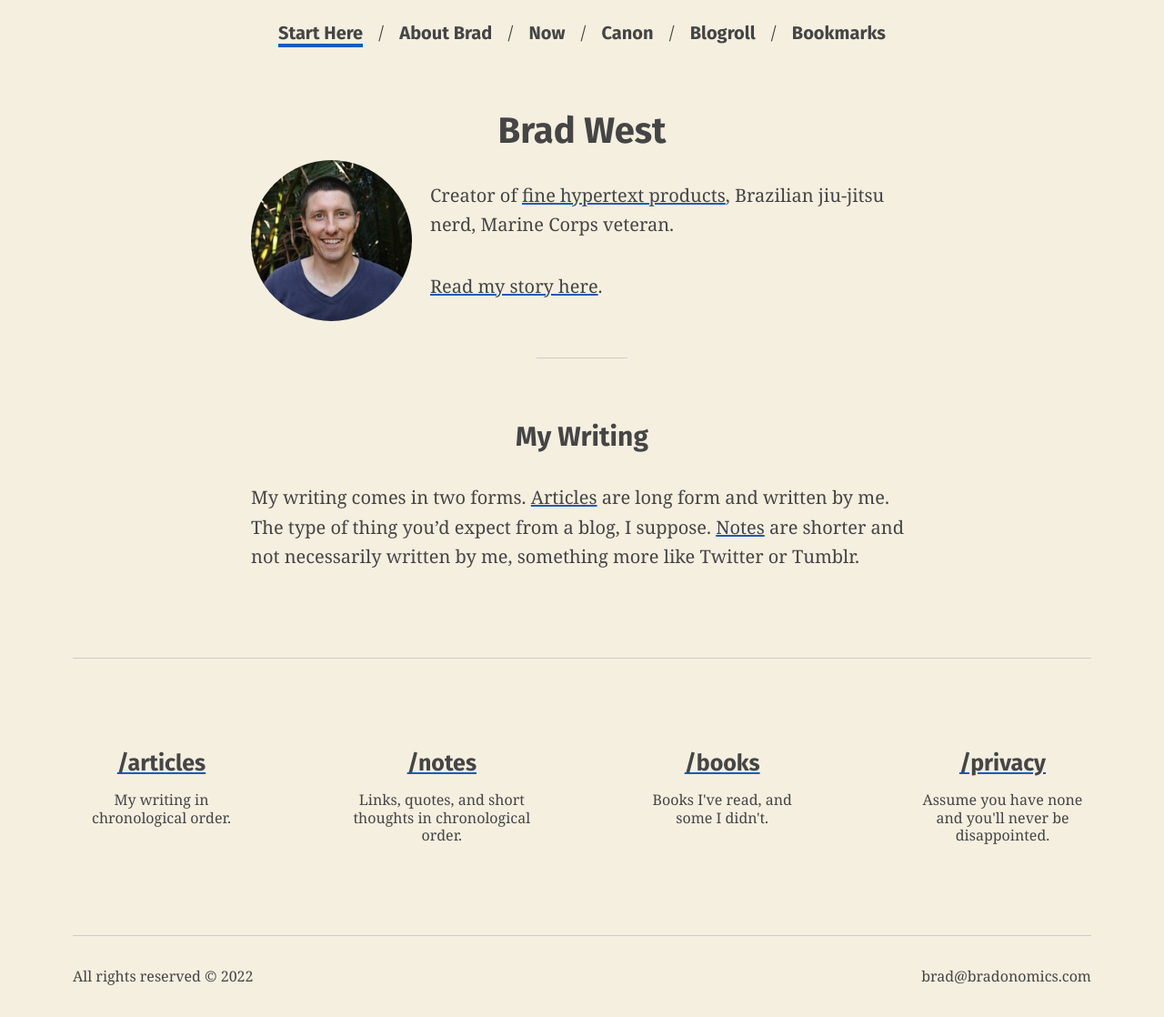
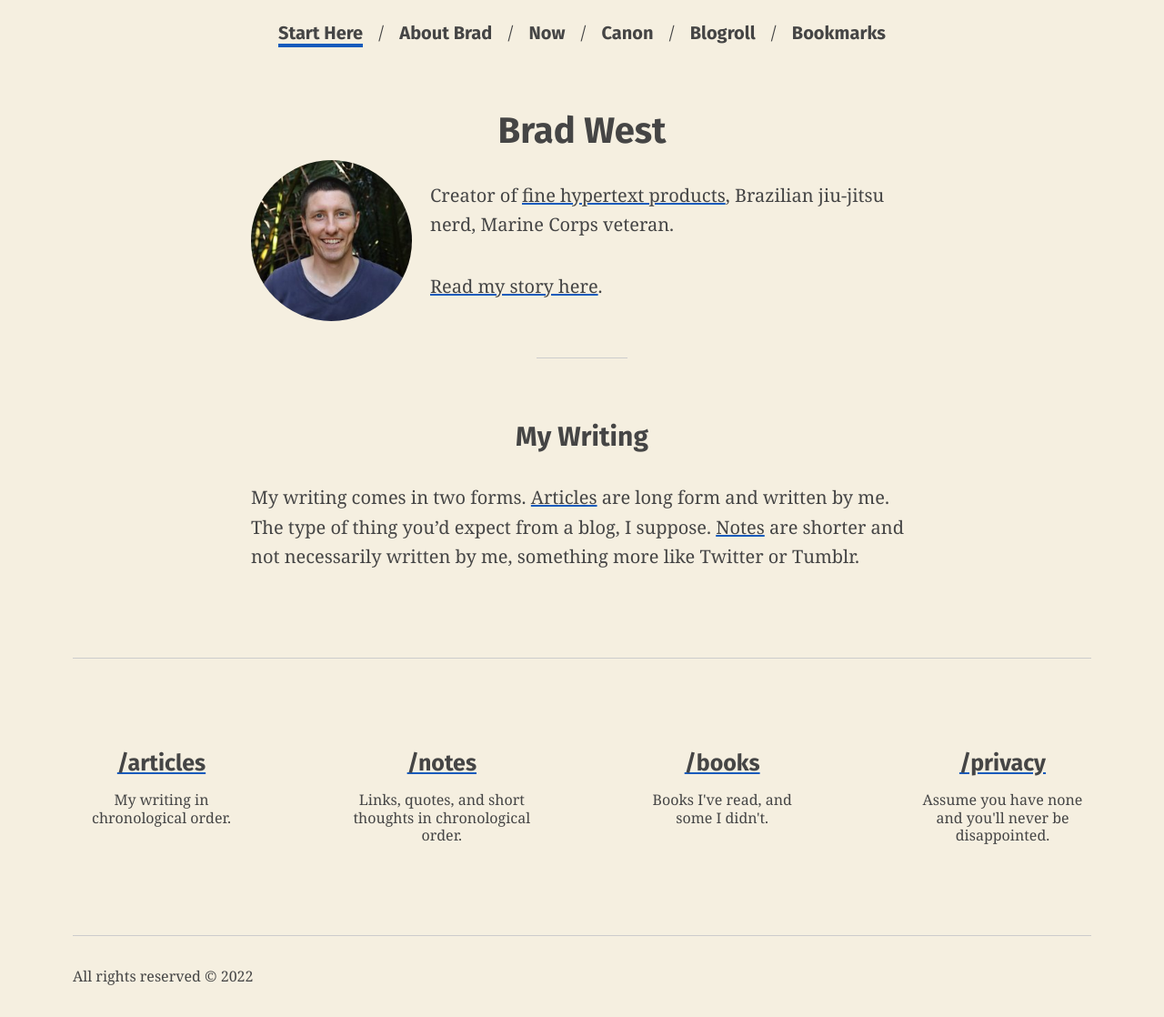
Before and after one commit to bradonomics/bradonomics.com, a Jekyll site: the page built from _pages/index.md, in a window 1280 px wide. Shown: the whole page at 91% size. Built offline with Jekyll 4.4.1, drawn with Linux system fonts in a browser that asks for light colours.

Commit message:
Remove email address

```diff
--- a/_layouts/default.html
+++ b/_layouts/default.html
@@ -8,6 +8,7 @@
 
   <title>{{ page.seo_title | default: page.title }}{% unless page.url == '/' or page.url == '/about/' %}, by Brad West{% endunless %}</title>
 
+  <meta name="author" content="Brad West">
   {% assign description = page.content | markdownify | strip_html | strip | strip_newlines | normalize_whitespace | escape | truncate: 160 %}
   <meta name="description" content="{% if page.description %}{{ page.description }}{% else %}{{ description }}{% endif %}">
 
@@ -69,7 +70,6 @@
 
     <div class="bottom">
       <p class="copyright">All rights reserved &copy; {{ site.time | date: '%Y' }}</p>
-      <p class="contact">brad@bradonomics.com</p>
     </div>
 
   </footer>
```
